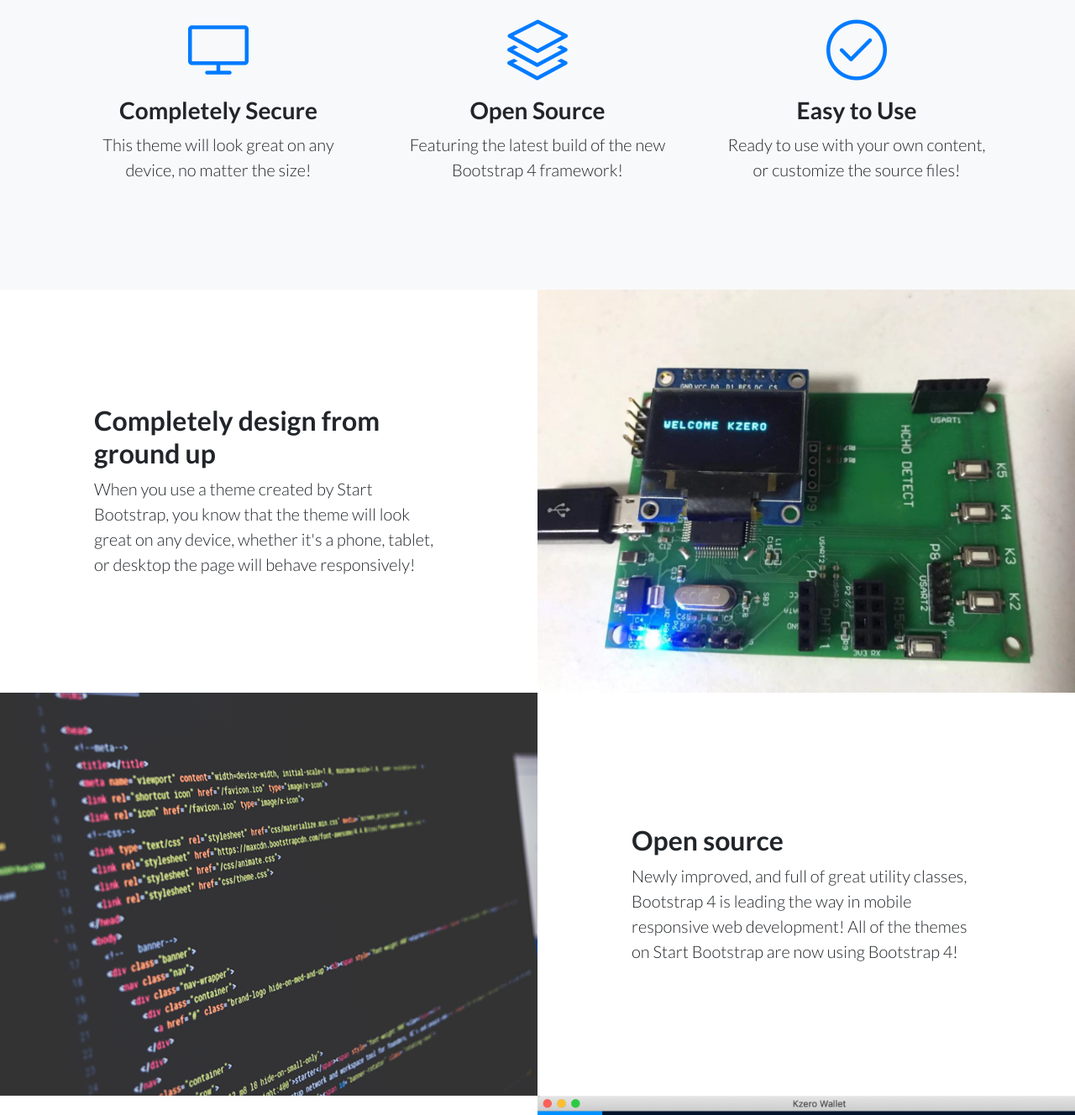
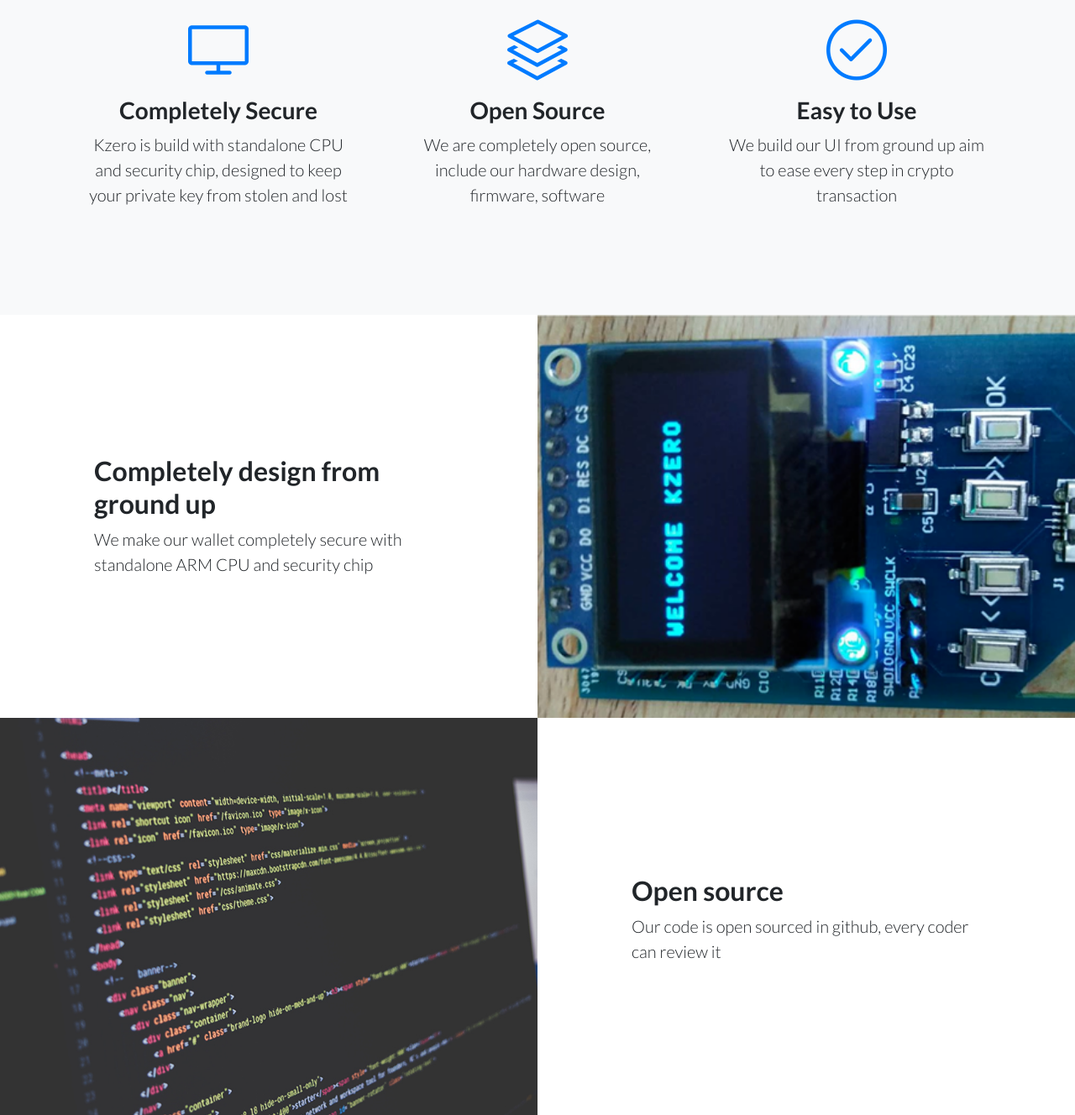
Before and after one commit to kzerowallet/kzero-home, a website: page index.html in a window 1280 px wide. Shown: the part 712-2040 px from the top of the page at 84% size. Drawn offline with Linux system fonts and the light colour scheme.

Commit message:
update text

```diff
--- a/index.html
+++ b/index.html
@@ -72,7 +72,7 @@
               <i class="icon-screen-desktop m-auto text-primary"></i>
             </div>
             <h3>Completely Secure</h3>
-            <p class="lead mb-0">This theme will look great on any device, no matter the size!</p>
+            <p class="lead mb-0">Kzero is build with standalone CPU and security chip, designed to keep your private key from stolen and lost</p>
           </div>
         </div>
         <div class="col-lg-4">
@@ -81,7 +81,7 @@
               <i class="icon-layers m-auto text-primary"></i>
             </div>
             <h3>Open Source</h3>
-            <p class="lead mb-0">Featuring the latest build of the new Bootstrap 4 framework!</p>
+            <p class="lead mb-0">We are completely open source, include our hardware design, firmware, software</p>
           </div>
         </div>
         <div class="col-lg-4">
@@ -90,7 +90,7 @@
               <i class="icon-check m-auto text-primary"></i>
             </div>
             <h3>Easy to Use</h3>
-            <p class="lead mb-0">Ready to use with your own content, or customize the source files!</p>
+            <p class="lead mb-0">We build our UI from ground up aim to ease every step in crypto transaction</p>
           </div>
         </div>
       </div>
@@ -102,24 +102,24 @@
     <div class="container-fluid p-0">
       <div class="row no-gutters">
 
-        <div class="col-lg-6 order-lg-2 text-white showcase-img" style="background-image: url('img/kzero-hardware.jpeg');"></div>
+        <div class="col-lg-6 order-lg-2 text-white showcase-img" style="background-image: url('img/kzero-final.png');"></div>
         <div class="col-lg-6 order-lg-1 my-auto showcase-text">
           <h2>Completely design from ground up</h2>
-          <p class="lead mb-0">When you use a theme created by Start Bootstrap, you know that the theme will look great on any device, whether it's a phone, tablet, or desktop the page will behave responsively!</p>
+          <p class="lead mb-0">We make our wallet completely secure with standalone ARM CPU and security chip </p>
         </div>
       </div>
       <div class="row no-gutters">
         <div class="col-lg-6 text-white showcase-img" style="background-image: url('img/bg-showcase-2.jpg');"></div>
         <div class="col-lg-6 my-auto showcase-text">
           <h2>Open source</h2>
-          <p class="lead mb-0">Newly improved, and full of great utility classes, Bootstrap 4 is leading the way in mobile responsive web development! All of the themes on Start Bootstrap are now using Bootstrap 4!</p>
+          <p class="lead mb-0">Our code is open sourced in github, every coder can review it</p>
         </div>
       </div>
       <div class="row no-gutters">
         <div class="col-lg-6 order-lg-2 text-white showcase-img" style="background-image: url('img/kzero-app.png');"></div>
         <div class="col-lg-6 order-lg-1 my-auto showcase-text">
           <h2>Easy to Use </h2>
-          <p class="lead mb-0">Landing Page is just HTML and CSS with a splash of SCSS for users who demand some deeper customization options. Out of the box, just add your content and images, and your new landing page will be ready to go!</p>
+          <p class="lead mb-0">With the power of web tech and electron, we build our wallet software for Windows, Mac, Linux. It's very easy to use</p>
         </div>
       </div>
     </div>
```
Also changed, not shown: img/kzero-final.png (added).
